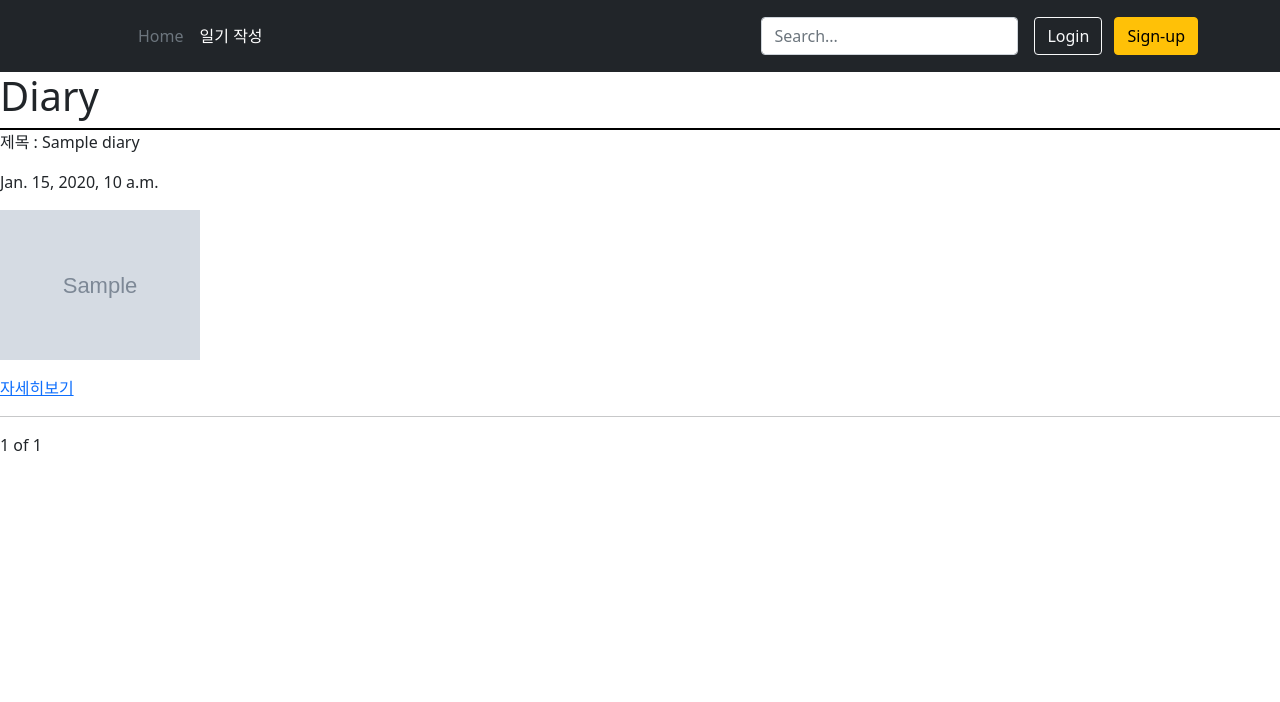
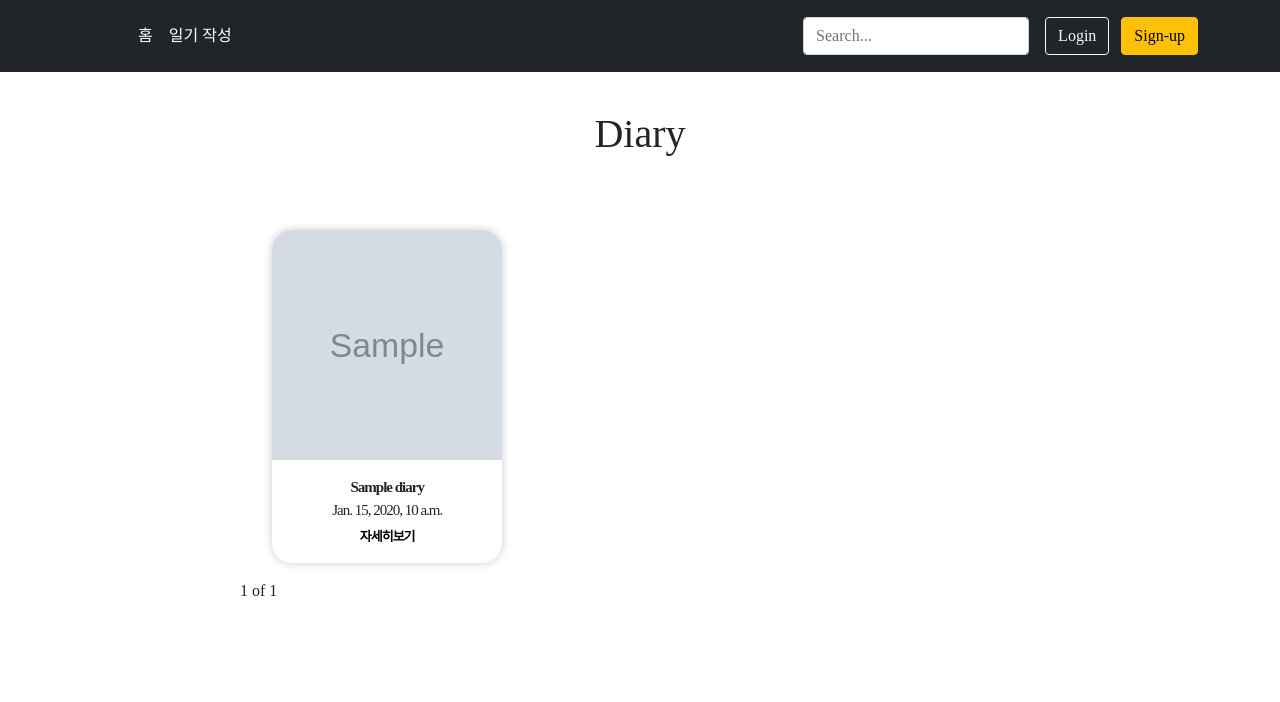
Before and after one commit to Zy0ung/Diary_project, a Django app: page / in a window 1280 px wide. Shown: the top 702 px of the page. Run offline with Django 3.2, Linux system fonts and the light colour scheme; tables that the repository leaves empty hold one stand-in row (values such as "Sample post"); grey boxes marked "Sample" are stand-in pictures; some web fonts are replaced.

Commit message:
home 퍼블리싱 중

```diff
--- a/diary_project/Diary/templates/base.html
+++ b/diary_project/Diary/templates/base.html
@@ -19,7 +19,7 @@
             </a>
 
             <ul class="nav col-12 col-lg-auto me-lg-auto mb-2 justify-content-center mb-md-0">
-              <li><a href="{% url 'home' %}" class="nav-link px-2 text-secondary">Home</a></li>
+              <li><a href="{% url 'home' %}" class="nav-link px-2 text-white">홈</a></li>
               <li><a href="{% url 'create' %}" class="nav-link px-2 text-white">일기 작성</a></li>
             </ul>
 
--- a/diary_project/Diary/templates/home.html
+++ b/diary_project/Diary/templates/home.html
@@ -8,17 +8,21 @@
 <div class="header">
     <h1>Diary</h1>
 </div>
-{% for diary in diaries %}
-<div class="bodystyle">
-  <p>제목 : {{diary.title}}</p>
-  <p>{{diary.pub_date}}</p>
-  <p><img src="{{ diary.image.url }}" alt="없음" width="200"></p>
-  <a href="{% url 'detail' diary.id %}">자세히보기</a>
-</div>
-{% endfor %}
-<hr>
 
-  {% if diaries.has_previous %}
+<div class="list_wrap">
+  <ul>
+  {% for diary in diaries %}
+    <div class="item">
+      <p><img src="{{ diary.image.url }}" alt="없음" width="200"></p>
+      <p><strong>{{diary.title}}<br></strong>
+      {{diary.pub_date}}<br>
+      <strong><a href="{% url 'detail' diary.id %}">자세히보기</a></strong>
+      </p>
+    </div>
+    {% endfor %}
+  </ul>
+  <div class="page">
+    {% if diaries.has_previous %}
   <a href="?page=1">처음</a>
   <a href="?page={{diaries.previous_page_number}}">이전</a>
   {% endif %}
@@ -31,5 +35,6 @@
   <a href="?page={{ diaries.next_page_number}}">다음</a>
   <a href="?page={{ diaries.paginator.num_pages }}">마지막</a>
   {% endif %}
-
+  </div>
+</div>
 {% endblock %}
--- a/diary_project/static/css/home.css
+++ b/diary_project/static/css/home.css
@@ -1,4 +1,71 @@
+@font-face {
+    font-family: 'KyoboHand';
+    src: url('https://cdn.jsdelivr.net/gh/projectnoonnu/noonfonts_20-04@1.0/KyoboHand.woff') format('woff');
+    font-weight: normal;
+    font-style: normal;
+}
+
 .header{
-    display:flex;
-    border-bottom: 2px solid black;
+    text-align: center;
+    padding-top: 3%;
 }
+
+* {
+    margin: 0;
+    padding: 0;
+    font-family: 'KyoboHand';
+}
+ul, li {
+    list-style: none;
+}
+
+.list_wrap {
+    width: 1000px;
+    margin: 0 auto;
+    padding: 100px;
+    padding-top: 5%;
+}
+
+.list_wrap ul {
+    font-size: 0;
+}
+
+.list_wrap .item {
+    display: inline-block;
+    width: 30%;
+    text-align: center;
+    margin-left: 5%;
+    box-shadow: 0px 0px 10px rgba(0, 0, 0, 0.2);
+    margin-top: 5%;
+    border-radius: 20px;
+}
+
+.list_wrap .item:nth-child(-n+3) {
+    margin-top: 0;
+}
+
+.list_wrap .item:nth-child(3n-2) {
+    margin-left: 0;
+}
+
+img{
+    width: 230px;
+    height: 230px;
+    border-radius: 20px 20px 0 0 ;
+}
+
+.list_wrap .item p {
+    display: inline-block;
+    font-size: 15px;
+    letter-spacing: -1px;
+}
+
+.list_wrap .item a {
+    display: inline-block;
+    padding-top: 5%;
+    font-size: 13px;
+    letter-spacing: -1px;
+    text-decoration: none;
+    color: black;
+    text-align: center;
+}
```
Also changed, not shown: diary_project/Diary/static/css/home.css (+69 -2 lines).
